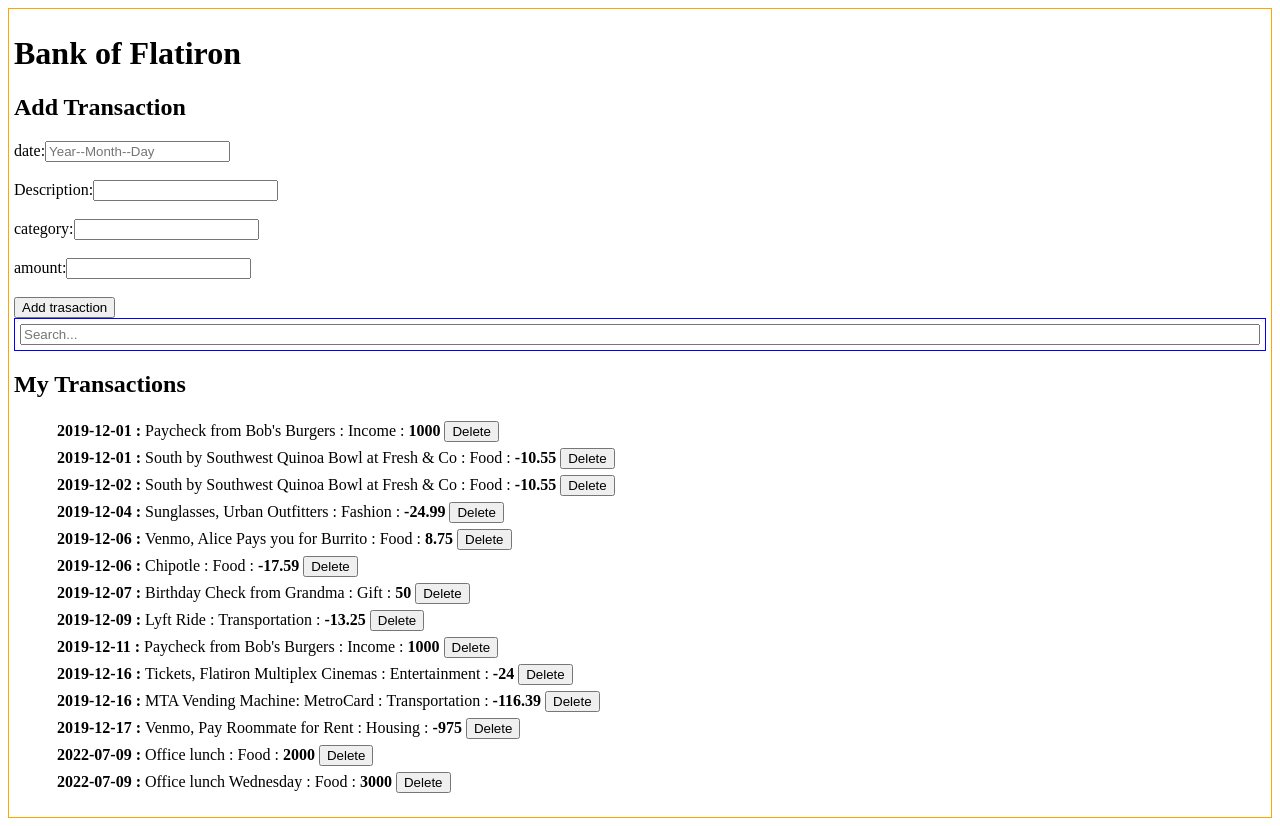
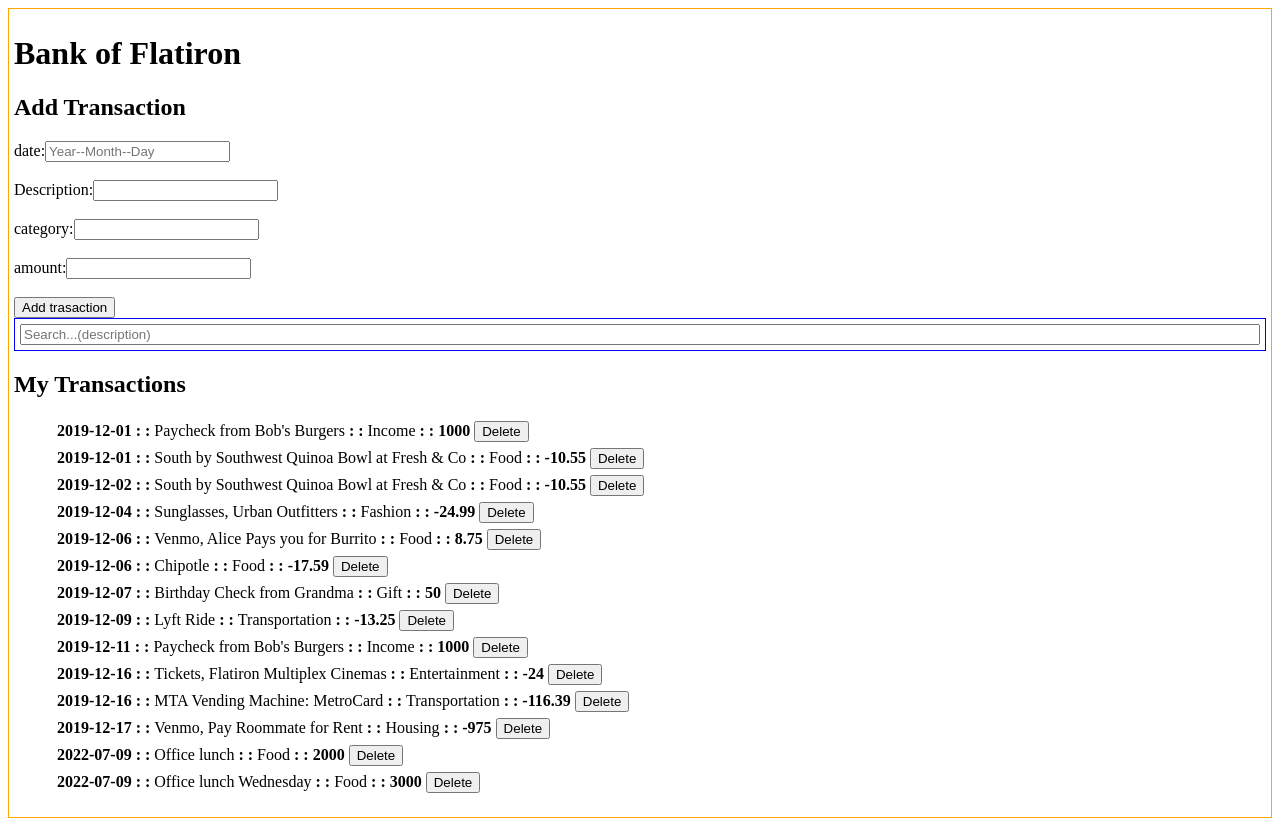
Before and after one commit to austinaeden/phase-02-code-challenge-wk-1, a React (Vite) app in the folder react-app/: page / in a window 1280 px wide. Built offline with nearby package versions, Linux system fonts and the light colour scheme; data requests are answered from the project's data file.

Commit message:
latest update

```diff
--- a/react-app/src/main.jsx
+++ b/react-app/src/main.jsx
@@ -1,7 +1,9 @@
+//importing components from different files
 import React from 'react'
 import ReactDOM from 'react-dom/client'
 import FilterableProductTable from './App.jsx'
 
+//rendering all components to the html file
 ReactDOM.createRoot(document.getElementById('root')).render(
   <React.StrictMode>
     <FilterableProductTable />
--- a/react-app/src/searchBar.jsx
+++ b/react-app/src/searchBar.jsx
@@ -1,12 +1,15 @@
+//importing react from the react file
 import React from "react"
 
+//creating function component  for search bar
 function SearchBar({search, setFilterdTansaction}) {
-
+//returning the components
     return (
       <form style={{ padding: "5px", border: "1px solid blue", display: "flex", flexDirection: "column" }}>
-        <input type="text" placeholder="Search..." value={search} onChange={setFilterdTansaction}/>
+        <input type="text" placeholder="Search...(description)" value={search} onChange={setFilterdTansaction}/>
       </form>
     )
 }
 
+//exporting search bar component
 export default SearchBar
--- a/react-app/src/transactions.jsx
+++ b/react-app/src/transactions.jsx
@@ -1,24 +1,29 @@
+//importing react from the react file
 import React from "react"
 
+//creating function component for the transaction item
 function TransactionItem({ transaction, onDeleteTransaction,  }) {
 
+    //creating variabble for the objects in the json file array
     const { id, date, description, category, amount } = transaction
 
 
+    //deleteng transactions through fetch
     function handleDelete() {
         fetch(`http://localhost:3000/transactions/${id}`,{
       method:"DELETE"
     })
     onDeleteTransaction(id)
     }
+    //returning the function comonents that are to be rendered
+    return (
 
-    return (
         <table>
             <tbody>
                 <tr>
-                <td><strong>{date} : </strong></td>
-                <td>{description} : </td>
-                <td>{category} : </td>
+                <td><strong>{date} : :</strong></td>
+                <td>{description} <strong>: :</strong> </td>
+                <td>{category} <strong>: :</strong> </td>
                 <td><strong>{amount}</strong></td>
                 <td>
                     <button onClick={handleDelete}>Delete</button>
@@ -30,4 +35,5 @@ function TransactionItem({ transaction, onDeleteTransaction,  }) {
     )
 }
 
+//exporting component to other files
 export default TransactionItem
```
Also changed, not shown: react-app/src/App.jsx (+8 -1 lines), react-app/src/newtransaction.jsx (+7 -2 lines), react-app/src/transactionlist.jsx (+6 -5 lines).
